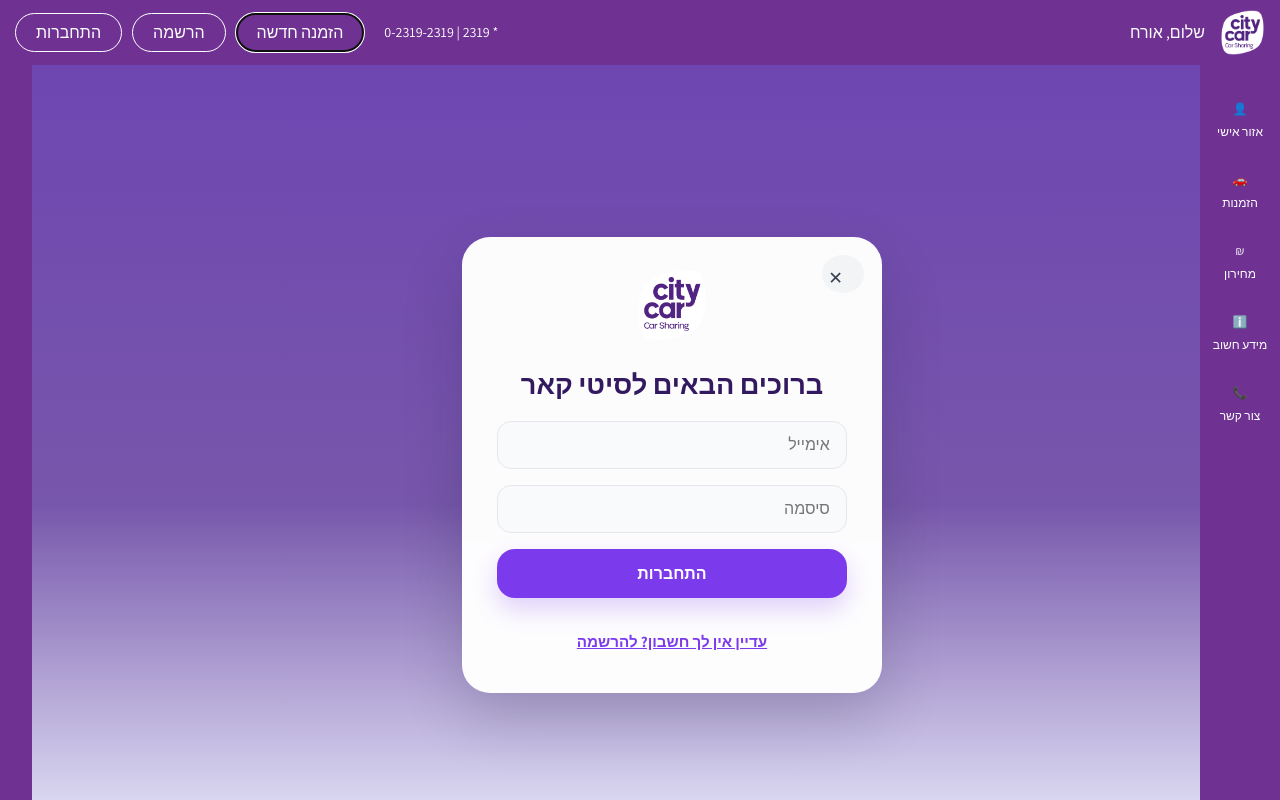
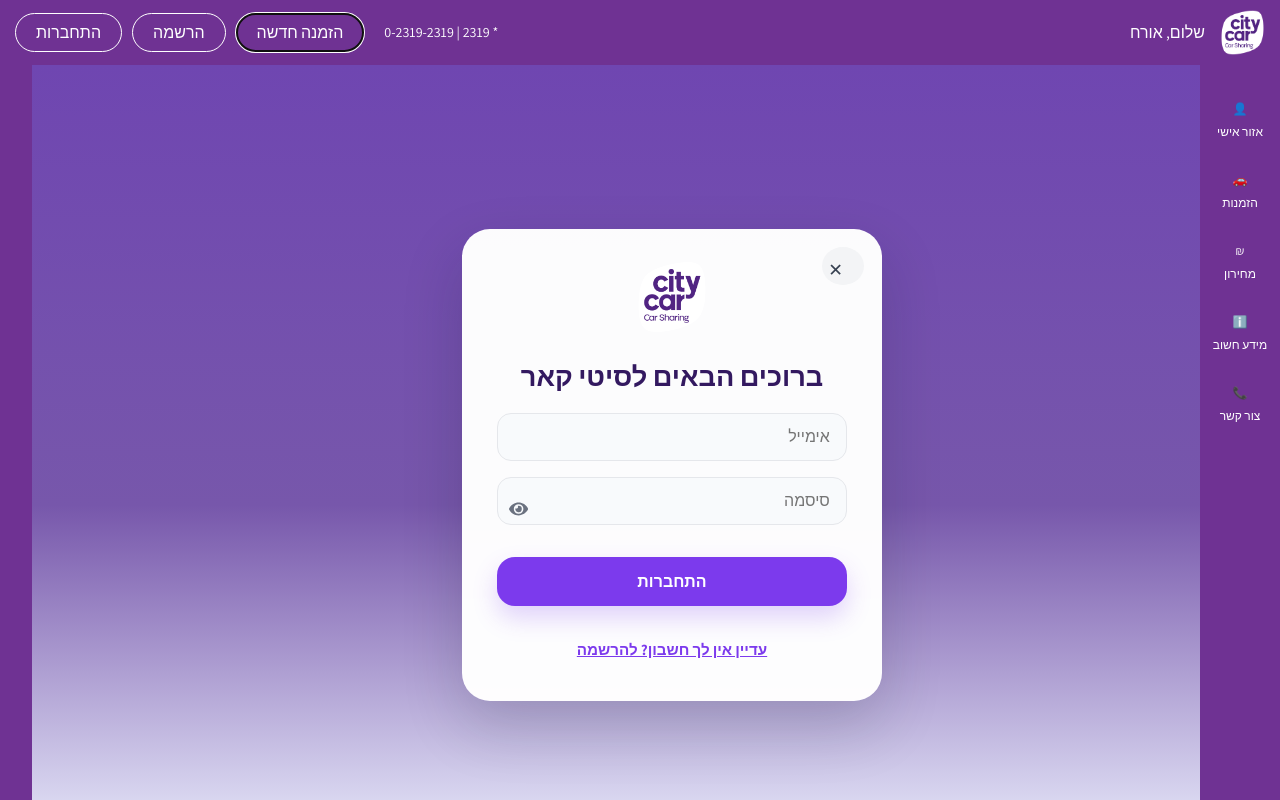
Before and after one commit to ahuviazulay3844/Project, a React (Vite) app: page / in a window 1280 px wide. Both pictures are taken after a click on the button "הזמנה חדשה". Built offline with nearby package versions, Linux system fonts and the light colour scheme; no server answers.

Commit message:
feat: add password visibility toggle and secure password encryption

```diff
--- a/src/features/Car/Style/CarSelectionList.css
+++ b/src/features/Car/Style/CarSelectionList.css
@@ -236,7 +236,10 @@
     cursor: pointer;
     transition: 0.2s;
 }
-
+.location-text
+{
+    color: black;
+}
 .order-button:hover:not(:disabled) {
     background: #4a1d82;
     box-shadow: 0 8px 20px rgba(93, 41, 154, 0.3);
--- a/src/features/Car/Style/GoogleMapWithClusters.css
+++ b/src/features/Car/Style/GoogleMapWithClusters.css
@@ -435,21 +435,7 @@
     margin-top: 10px;
 }
 
-/* ================== פאנל צד ================== */
 
-.left-steps-panel {
-    position: absolute;
-    top: 0;
-    left: 0;
-    width: 300px;
-    height: 100%;
-    background: #ffffff;
-    z-index: 9998;
-    box-shadow: 2px 0 12px rgba(0,0,0,0.06);
-    display: flex;
-    justify-content: center;
-    padding-top: 140px;
-}
 
 .steps-container {
     width: 80%;
--- a/src/features/Car/components/CarSelectionList.jsx
+++ b/src/features/Car/components/CarSelectionList.jsx
@@ -82,7 +82,7 @@
                     <h3>{car.model}</h3>
                     <div className="price-tag"><span className="price-val">₪{car.pricePerHour}</span><span className="price-unit">/שעה</span></div>
                   </div>
-                  <p className="location-text">📍 {car.startParking}</p>
+                  <p className="location-text"> {car.startParking}</p>
 
                   <div className="specs-grid">
                     <div className="spec-item"><span className="spec-label">⛽ דלק</span><span className="spec-val">{car.fuelLevel}%</span></div>
--- a/src/features/User/Style/AuthPage.css
+++ b/src/features/User/Style/AuthPage.css
@@ -32,7 +32,47 @@
     cursor: pointer;
     transition: transform 0.2s, background 0.2s;
 }
+/* עטיפה שמאפשרת לאלמנטים בפנים להיות במיקום אבסולוטי */
+.password-wrapper {
+    position: relative;
+    width: 100%;
+    margin-bottom: 1rem; /* שומר על המרווח שהיה ל-input המקורי */
+}
 
+/* מבטל את המרווח התחתון של ה-input בתוך העטיפה כדי שלא יהיה רווח כפול */
+.password-wrapper input {
+    margin-bottom: 0;
+    padding-left: 45px; /* יוצר מקום לעין בצד שמאל */
+}
+
+/* עיצוב כפתור העין */
+.password-toggle-btn {
+    position: absolute;
+    left: 12px; /* מיקום בצד שמאל (מתאים לעברית) */
+    top: 50%;
+    transform: translateY(-50%);
+    background: none;
+    border: none;
+    padding: 0;
+    margin: 0;
+    display: flex;
+    align-items: center;
+    justify-content: center;
+    color: #6b7280; /* צבע אפור עדין */
+    font-size: 1.2rem;
+    cursor: pointer;
+    transition: color 0.2s;
+    z-index: 2;
+}
+
+.password-toggle-btn:hover {
+    color: #7c3aed; /* משנה צבע לסגול בריחוף */
+}
+
+/* מבטל מסגרות כחולות של דפדפן בלחיצה */
+.password-toggle-btn:focus {
+    outline: none;
+}
 .auth-close-btn:hover {
     transform: scale(1.05);
     background: #e5e7eb;
--- a/src/features/User/components/AuthPage.jsx
+++ b/src/features/User/components/AuthPage.jsx
@@ -1,6 +1,7 @@
 import React, { useState } from 'react';
 import { useDispatch } from 'react-redux';
 import { useNavigate } from 'react-router-dom';
+import { FaEye, FaEyeSlash } from 'react-icons/fa';
 import {
     useLoginUserMutation,
     userApi
@@ -11,7 +12,7 @@
 const AuthPage = ({ onLoginSuccess, onClose, onRegisterNavigate }) => {
     const [formData, setFormData] = useState({ email: '', pass: '' });
     const [message, setMessage] = useState({ text: '', type: '' });
-
+    const [showPassword, setShowPassword] = useState(false);
     const dispatch = useDispatch();
     const navigate = useNavigate();
     const [loginUser, { isLoading: isLoginLoading }] = useLoginUserMutation();
@@ -102,14 +103,25 @@
                         onChange={handleChange}
                         required
                     />
+                  {/* עטיפה חדשה לשדה הסיסמה */}
+<div className="password-wrapper">
     <input
-                        type="password"
+        type={showPassword ? "text" : "password"}
         name="pass"
         placeholder="סיסמה"
         value={formData.pass}
         onChange={handleChange}
         required
     />
+    <button
+        type="button"
+        onClick={() => setShowPassword(!showPassword)}
+        className="password-toggle-btn"
+        aria-label={showPassword ? "הסתר סיסמה" : "הצג סיסמה"}
+    >
+        {showPassword ? <FaEyeSlash /> : <FaEye />}
+    </button>
+</div>
 
                     {message.text && (
                         <div className={`message-banner ${message.type}`}>
--- a/src/features/User/components/MainPage.jsx
+++ b/src/features/User/components/MainPage.jsx
@@ -94,7 +94,7 @@
     const renderContent = () => {
         switch (activeView) {
             case 'register': return <Register onStepClick={(step) => setActiveView(step)} isForeign={userData.isForeignCitizen} />;
-            case 'auth': return <AuthPage onLoginSuccess={() => setActiveView(redirectTo)} onClose={() => setActiveView('home')} onRegisterNavigate={() => setActiveView('register')} />;
+            case 'auth': return <AuthPage onLoginSuccess={() => setActiveView(redirectTo)} onClose={() => setActiveView('home')} onRegisterNavigate={() => setActiveView('register') } />;
             case 'questions': return <PersonalQuestions userData={userData} setUserData={setUserData} onBack={() => setActiveView('register')} onNext={() => setActiveView('upload')} />;
             case 'upload': return <UploadDocuments uploadData={uploadData} setUploadData={setUploadData} onBack={() => setActiveView('questions')} onFinish={() => userData.isForeignCitizen ? setActiveView('foreign') : setActiveView('signature')} />;
             case 'foreign': return <UploadForeignDocuments uploadData={foreignUploadData} setUploadData={setForeignUploadData} onBack={() => setActiveView('upload')} onFinish={() => setActiveView('signature')} />;
```
Lines whose indentation alone changed are shown as unchanged.
